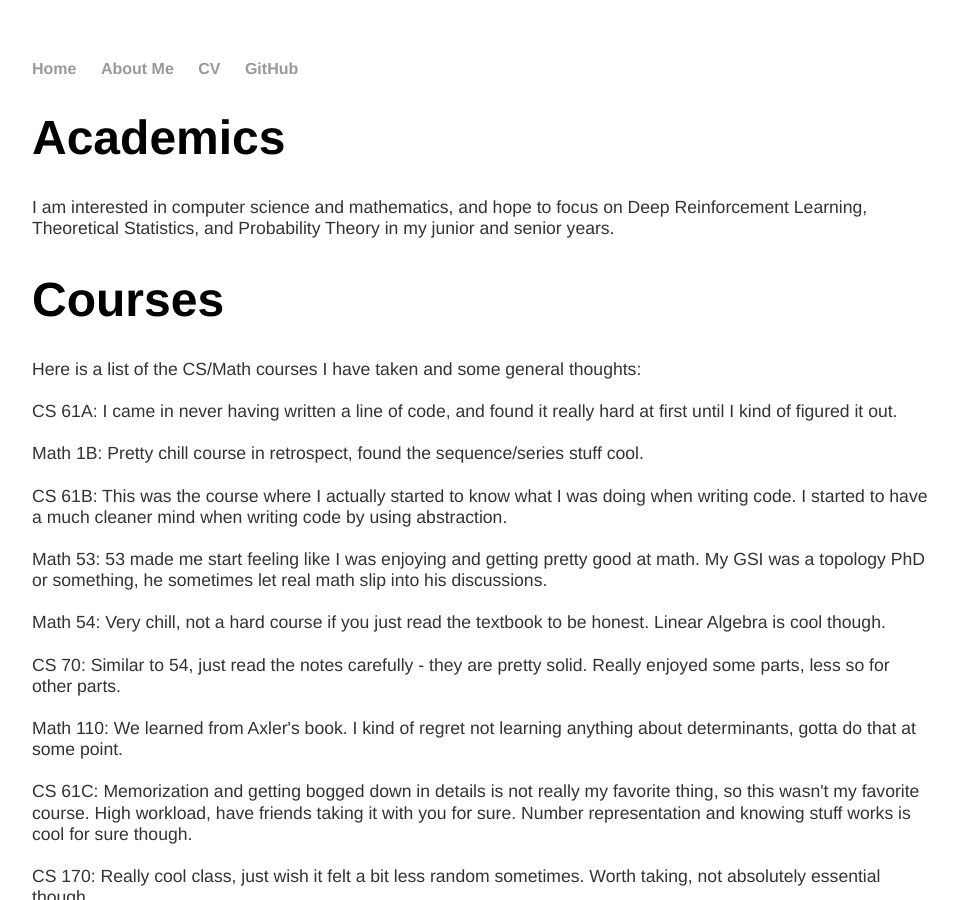
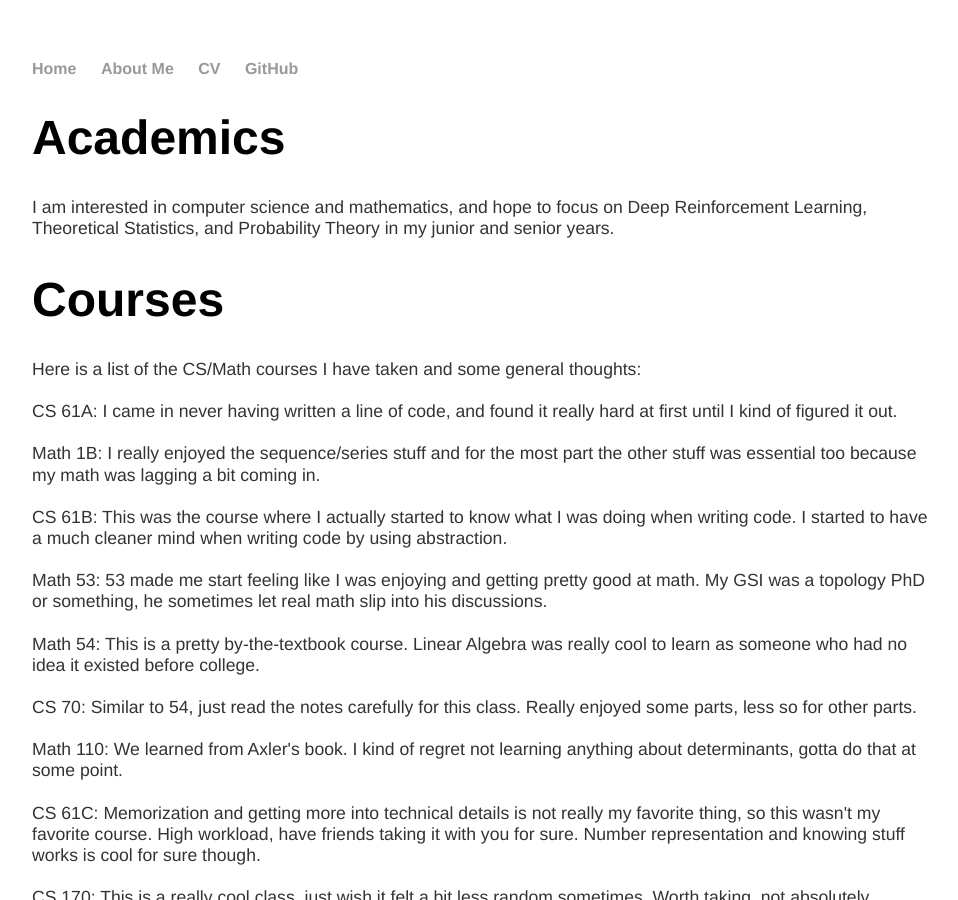
Before and after one commit to julianrfaust/julianrfaust.github.io, a Jekyll site: the page built from aboutme.html, in a window 1280 px wide and 900 px high. Shown: the whole window, without its empty margins (160-1118 px from the left). Built offline with Jekyll 4.4.1, drawn with Linux system fonts in a browser that asks for light colours; some of the changed text lies outside the part shown.

Commit message:
Update aboutme.html

```diff
--- a/aboutme.html
+++ b/aboutme.html
@@ -9,15 +9,15 @@ title: Julian Faust
 	<p>Here is a list of the CS/Math courses I have taken and some general thoughts:
 		<br> <br>
 		CS 61A: I came in never having written a line of code, and found it really hard at first until I kind of figured it out. <br> <br>
-		Math 1B: Pretty chill course in retrospect, found the sequence/series stuff cool. <br><br>
+		Math 1B: I really enjoyed the sequence/series stuff and for the most part the other stuff was essential too because my math was lagging a bit coming in. <br><br>
 		CS 61B: This was the course where I actually started to know what I was doing when writing code. I started to have a much cleaner mind when writing code by using abstraction. <br><br>
 		Math 53: 53 made me start feeling like I was enjoying and getting pretty good at math. My GSI was a topology PhD or something, he sometimes let real math slip into his discussions. <br><br>
-		Math 54: Very chill, not a hard course if you just read the textbook to be honest. Linear Algebra is cool though. <br><br>
-		CS 70: Similar to 54, just read the notes carefully - they are pretty solid. Really enjoyed some parts, less so for other parts. <br><br>
+		Math 54: This is a pretty by-the-textbook course. Linear Algebra was really cool to learn as someone who had no idea it existed before college. <br><br>
+		CS 70: Similar to 54, just read the notes carefully for this class. Really enjoyed some parts, less so for other parts. <br><br>
 		Math 110: We learned from Axler's book. I kind of regret not learning anything about determinants, gotta do that at some point. <br><br>
-		CS 61C: Memorization and getting bogged down in details is not really my favorite thing, so this wasn't my favorite course. High workload, have friends taking it with you for sure. Number representation and knowing stuff works is cool for sure though. <br><br>
-		CS 170: Really cool class, just wish it felt a bit less random sometimes. Worth taking, not absolutely essential though. <br><br>
-		Math H104: I actually learned so much from this class, very happy I took it. Pugh is a legend, taking 105 with him for sure. <br><br>
+		CS 61C: Memorization and getting more into technical details is not really my favorite thing, so this wasn't my favorite course. High workload, have friends taking it with you for sure. Number representation and knowing stuff works is cool for sure though. <br><br>
+		CS 170: This is a really cool class, just wish it felt a bit less random sometimes. Worth taking, not absolutely essential though. <br><br>
+		Math H104: I actually learned so much from this class, very happy I took it. Pugh is great, I am taking 105 with him for sure. <br><br>
 		CS 189: Taking Spring 2020 <br><br>EECS 126: Taking Spring 2020 <br><br>Math 105: Taking Spring 2020 <br><br>EECS 16A: Taking Spring 2020<p>
 	<h1>Other Interests</h1>
 	<p>Here is a chart of my favorite albums (not really ordered and very random assortment):<p>
```
